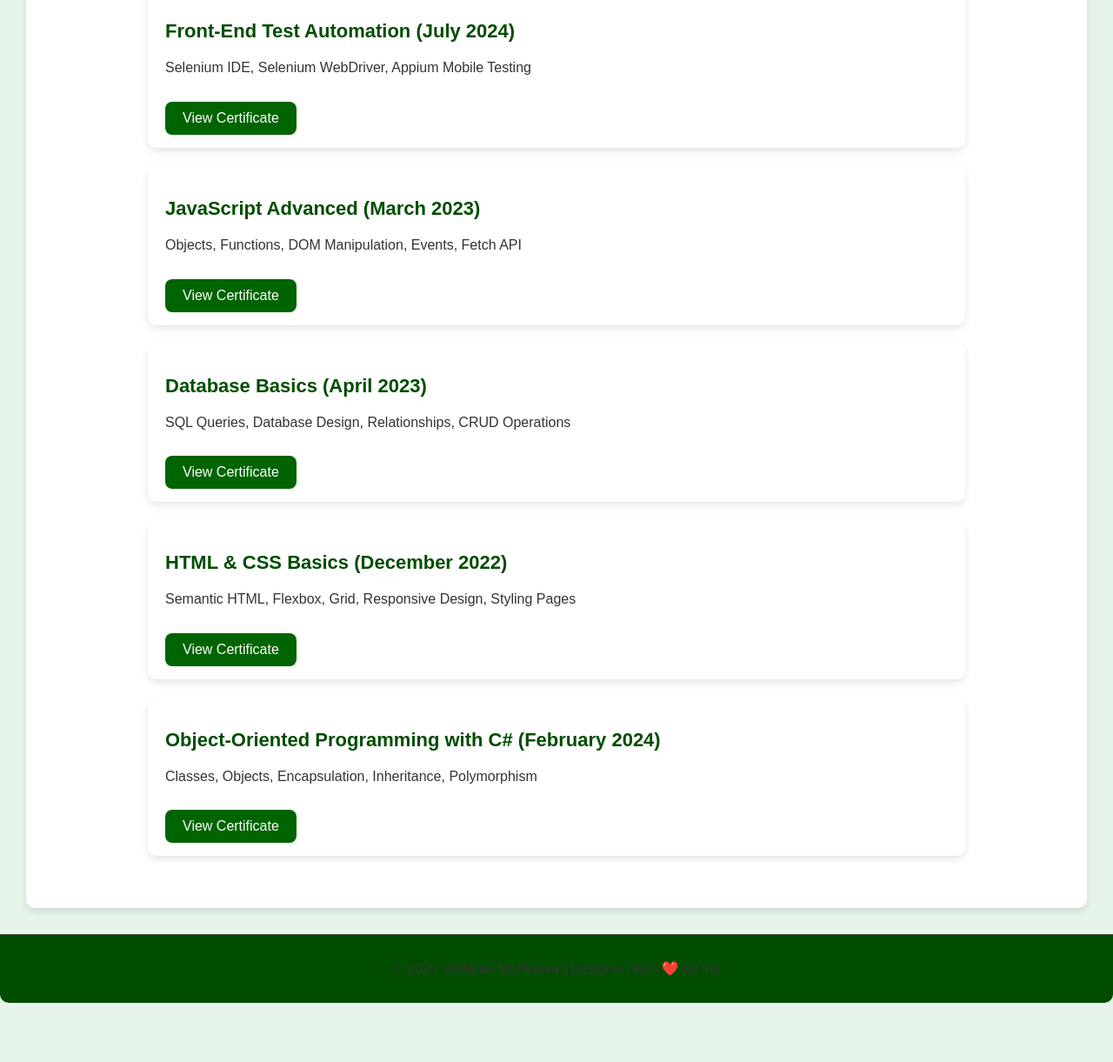
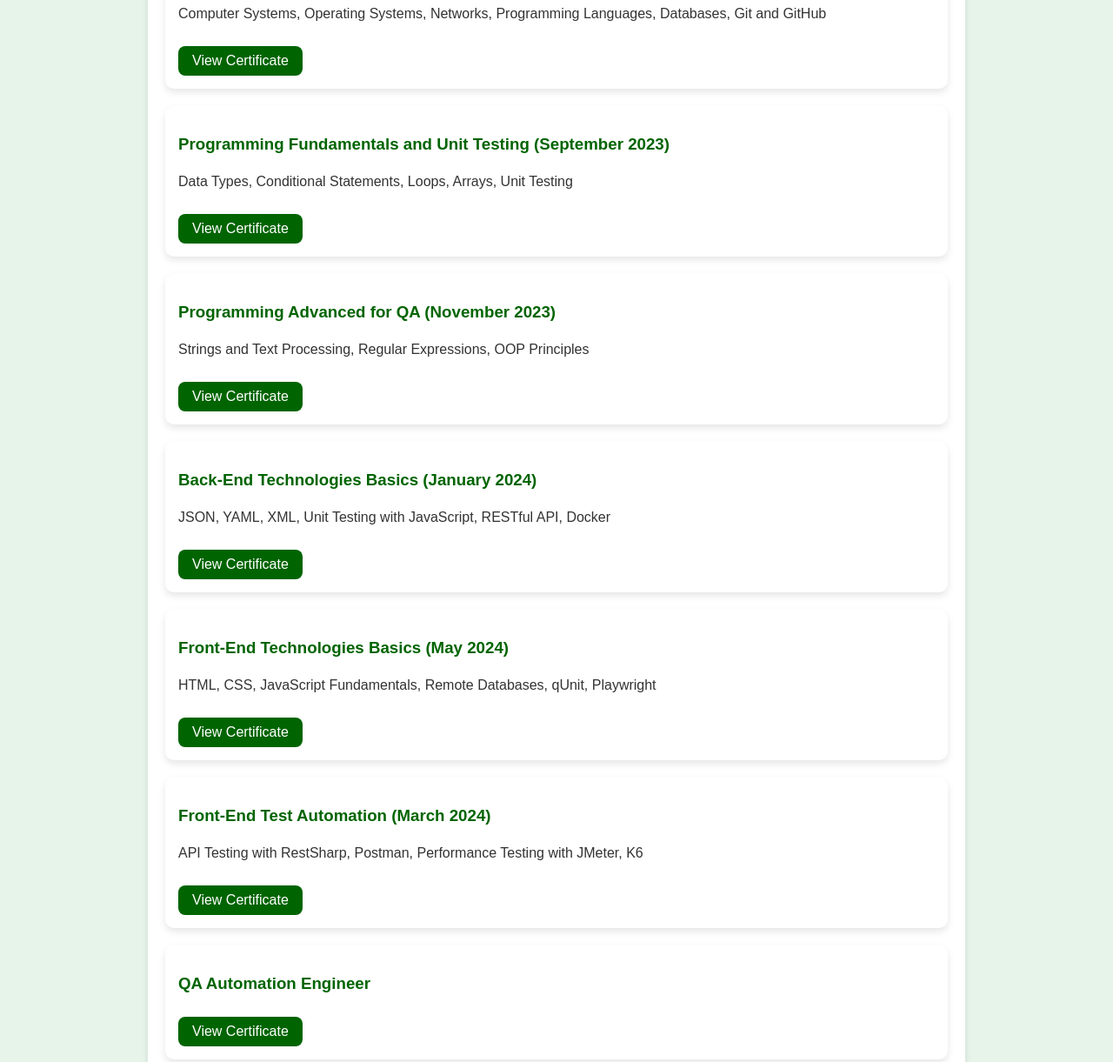
Before and after one commit to StefaniaStefanova/My-Resume, a plain HTML site: page education.html in a window 1280 px wide. Shown: the part 635-1856 px from the top of the page at 87% size. Before the commit the page ends 1788 px from the top, so only its background shows below. Drawn offline with Linux system fonts and the light colour scheme.

Commit message:
Update education.html

```diff
--- a/education.html
+++ b/education.html
@@ -3,7 +3,7 @@
 <head>
     <meta charset="UTF-8">
     <meta name="viewport" content="width=device-width, initial-scale=1.0">
-    <title>Education | Stefania Stefanova</title>
+    <title>Education | My Personal Website</title>
     <link rel="stylesheet" href="style.css">
     <style>
         body {
@@ -74,18 +74,27 @@
 
         section {
             padding: 40px 20px;
+            max-width: 900px;
+            margin: 0 auto;
+            text-align: left;
         }
 
         h2 {
             font-size: 28px;
             color: #004d00;
-            margin-bottom: 30px;
+            text-align: center;
         }
 
-        h3 {
-            font-size: 22px;
-            color: #004d00;
-            margin-bottom: 10px;
+        .course, .skills {
+            background-color: white;
+            padding: 15px;
+            border-radius: 10px;
+            margin-bottom: 20px;
+            box-shadow: 0px 4px 8px rgba(0,0,0,0.1);
+        }
+
+        .course h3, .skills h3 {
+            color: #006400;
         }
 
         p {
@@ -102,31 +111,19 @@
             transform: translateY(0);
         }
 
-        .course {
-            background-color: white;
-            padding: 15px 20px;
-            border-radius: 10px;
-            margin-bottom: 20px;
-            box-shadow: 0px 4px 8px rgba(0, 0, 0, 0.1);
-            text-align: left;
-            max-width: 900px;
-            margin-left: auto;
-            margin-right: auto;
-        }
-
-        .certificate-btn {
+        .btn-certificate {
             display: inline-block;
             background-color: #006400;
             color: white;
-            padding: 10px 20px;
-            margin-top: 10px;
+            padding: 8px 16px;
+            margin-top: 8px;
             border-radius: 8px;
             text-decoration: none;
             font-weight: 500;
             transition: background-color 0.3s;
         }
 
-        .certificate-btn:hover {
+        .btn-certificate:hover {
             background-color: #004d00;
         }
 
@@ -135,6 +132,7 @@
             color: white;
             padding: 10px 0;
             margin-top: 30px;
+            text-align: center;
         }
     </style>
 </head>
@@ -161,48 +159,81 @@
     </header>
 
     <section>
-        <h2>My Learning Journey 🚀</h2>
+        <h2>My Education 📚</h2>
+
+        <div class="course">
+            <h3>Front-End Test Automation (July 2024)</h3>
+            <p>Selenium IDE, Selenium WebDriver, Appium Mobile Testing</p>
+            <a href="https://softuni.bg/certificates/details/225029/0f0f014d" target="_blank" class="btn-certificate">View Certificate</a>
+        </div>
 
         <div class="course">
             <h3>Programming Basics with C# (January 2023)</h3>
             <p>Conditional Statements, Loops, Arrays, Methods</p>
-            <a href="https://softuni.bg/certificates/details/159203/b81cb27d" target="_blank" class="certificate-btn">View Certificate</a>
+            <a href="https://softuni.bg/certificates/details/159203/b81cb27d" target="_blank" class="btn-certificate">View Certificate</a>
         </div>
 
         <div class="course">
             <h3>Software Technologies (May 2023)</h3>
             <p>Computer Systems, Operating Systems, Networks, Programming Languages, Databases, Git and GitHub</p>
-            <a href="https://softuni.bg/certificates/details/176562/e02429a3" target="_blank" class="certificate-btn">View Certificate</a>
+            <a href="https://softuni.bg/certificates/details/176562/e02429a3" target="_blank" class="btn-certificate">View Certificate</a>
         </div>
 
         <div class="course">
-            <h3>Front-End Test Automation (July 2024)</h3>
-            <p>Selenium IDE, Selenium WebDriver, Appium Mobile Testing</p>
-            <a href="https://softuni.bg/certificates/details/225029/0f0f014d" target="_blank" class="certificate-btn">View Certificate</a>
+            <h3>Programming Fundamentals and Unit Testing (September 2023)</h3>
+            <p>Data Types, Conditional Statements, Loops, Arrays, Unit Testing</p>
+            <a href="https://softuni.bg/certificates/details/192735/76de35ae" target="_blank" class="btn-certificate">View Certificate</a>
         </div>
 
         <div class="course">
-            <h3>JavaScript Advanced (March 2023)</h3>
-            <p>Objects, Functions, DOM Manipulation, Events, Fetch API</p>
-            <a href="https://softuni.bg/certificates/details/162390/abcd1234" target="_blank" class="certificate-btn">View Certificate</a>
+            <h3>Programming Advanced for QA (November 2023)</h3>
+            <p>Strings and Text Processing, Regular Expressions, OOP Principles</p>
+            <a href="https://softuni.bg/certificates/details/200256/056bb402" target="_blank" class="btn-certificate">View Certificate</a>
         </div>
 
         <div class="course">
-            <h3>Database Basics (April 2023)</h3>
-            <p>SQL Queries, Database Design, Relationships, CRUD Operations</p>
-            <a href="https://softuni.bg/certificates/details/164500/abcd5678" target="_blank" class="certificate-btn">View Certificate</a>
+            <h3>Back-End Technologies Basics (January 2024)</h3>
+            <p>JSON, YAML, XML, Unit Testing with JavaScript, RESTful API, Docker</p>
+            <a href="https://softuni.bg/certificates/details/207750/55397161" target="_blank" class="btn-certificate">View Certificate</a>
         </div>
 
         <div class="course">
-            <h3>HTML & CSS Basics (December 2022)</h3>
-            <p>Semantic HTML, Flexbox, Grid, Responsive Design, Styling Pages</p>
-            <a href="https://softuni.bg/certificates/details/157800/abcd9101" target="_blank" class="certificate-btn">View Certificate</a>
+            <h3>Front-End Technologies Basics (May 2024)</h3>
+            <p>HTML, CSS, JavaScript Fundamentals, Remote Databases, qUnit, Playwright</p>
+            <a href="https://softuni.bg/certificates/details/220374/c59186c3" target="_blank" class="btn-certificate">View Certificate</a>
         </div>
 
         <div class="course">
-            <h3>Object-Oriented Programming with C# (February 2024)</h3>
-            <p>Classes, Objects, Encapsulation, Inheritance, Polymorphism</p>
-            <a href="https://softuni.bg/certificates/details/210400/abcd1112" target="_blank" class="certificate-btn">View Certificate</a>
+            <h3>Front-End Test Automation (March 2024)</h3>
+            <p>API Testing with RestSharp, Postman, Performance Testing with JMeter, K6</p>
+            <a href="https://softuni.bg/certificates/details/225029/0f0f014d" target="_blank" class="btn-certificate">View Certificate</a>
+        </div>
+
+        <div class="course">
+            <h3>QA Automation Engineer</h3>
+            <a href="https://softuni.bg/certificates/details/225975/0b0625ad" target="_blank" class="btn-certificate">View Certificate</a>
+        </div>
+
+        <div class="course">
+            <h3>WordPress Website Building with Divi (April 2025)</h3>
+            <p>WordPress installation, Divi Theme customization, layout building, responsive design, and website deployment via cPanel</p>
+            <a href="https://softuni.bg/certificates/details/225975/0b0625ad" target="_blank" class="btn-certificate">View Certificate</a>
+        </div>
+
+        <div class="course">
+            <h3>Bachelor's in Business Psychology & Human Resources (2021-2024)</h3>
+            <p>Currently pursuing a degree at the University of Insurance and Finance, Sofia. This program combines the study of business psychology, human behavior, and effective human resources management. I have completed all coursework and only have the final state exam remaining.</p>
+        </div>
+
+        <div class="skills">
+            <h3>Skills Gained 🏆</h3>
+            <ul>
+                <li><strong>Test Automation Tools:</strong> Selenium WebDriver, Appium, Playwright, RestSharp, Postman</li>
+                <li><strong>Programming Languages:</strong> C#, JavaScript, Python basics</li>
+                <li><strong>Software Development:</strong> Git, GitHub, Unit Testing, Agile methodologies</li>
+                <li><strong>Web Development:</strong> HTML, CSS, WordPress, Divi</li>
+                <li><strong>Other Skills:</strong> Communication, teamwork, problem-solving, continuous learning</li>
+            </ul>
         </div>
 
     </section>
```
